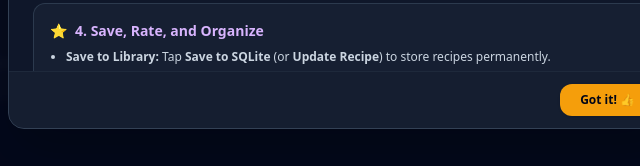
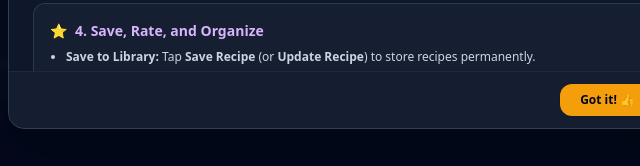
Before and after one commit to olddev75/recipe-parser, a website: page public/index.html in a window 1280 px wide. Both pictures are taken after a click on the button "Learn how to use Recipe Deck". Shown: the part 631-797 px from the top of the page, 296-936 px from the left. Drawn offline with nearby package versions, Linux system fonts and the light colour scheme; no server answers.

Commit message:
fix(ui): update 'Save to SQLite' button and guide labels to 'Save Recipe'

```diff
--- a/public/index.html
+++ b/public/index.html
@@ -187,7 +187,7 @@
               </button>
               <button onclick="saveCurrentRecipe()" id="saveBtn" class="px-3 py-1.5 bg-emerald-600 hover:bg-emerald-500 text-white rounded-lg text-xs font-semibold transition flex items-center gap-1 cursor-pointer shadow" title="Save this recipe to your library">
                 <span>💾</span>
-                <span id="saveBtnLabel">Save to SQLite</span>
+                <span id="saveBtnLabel">Save Recipe</span>
               </button>
               <button onclick="window.print()" id="printBtn" class="px-3 py-1.5 bg-slate-700 hover:bg-slate-600 text-white rounded-lg text-xs font-semibold transition cursor-pointer" title="Print this recipe or save as a PDF">
                 <span>🖨️</span>
@@ -486,7 +486,7 @@
             <h3 id="helpSec4Title">4. Save, Rate, and Organize</h3>
           </div>
           <ul class="text-xs text-slate-300 space-y-1.5 pl-4 list-disc">
-            <li id="helpSec4Point1"><strong>Save to Library:</strong> Tap <strong>Save to SQLite</strong> (or <strong>Update Recipe</strong>) to store recipes permanently.</li>
+            <li id="helpSec4Point1"><strong>Save to Library:</strong> Tap <strong>Save Recipe</strong> (or <strong>Update Recipe</strong>) to store recipes permanently.</li>
             <li id="helpSec4Point2"><strong>Star Ratings:</strong> Tap 1 to 5 stars to keep track of your favorite meals.</li>
             <li id="helpSec4Point3"><strong>Difficulty Badge:</strong> Tap the difficulty pill to toggle between 🟢 Easy, 🟡 Medium, and 🔴 Hard.</li>
             <li id="helpSec4Point4"><strong>Tag Filter Pills:</strong> Click protein or cuisine pills (like Chicken, Pasta, Thai) in the sidebar to filter your collection with one tap.</li>
@@ -568,7 +568,7 @@
         helpSec3Point2: "<strong>Screen Stays On:</strong> The app keeps your phone or computer screen awake while you cook so it won't fall asleep.",
         helpSec3Point3: "<strong>Instant Kitchen Timers:</strong> Whenever a recipe step says 'cook for 15 minutes', a timer button appears. Tap it to start a live countdown.",
         helpSec4Title: "4. Save, Rate, and Organize",
-        helpSec4Point1: "<strong>Save to Library:</strong> Tap <strong>Save to SQLite</strong> (or <strong>Update Recipe</strong>) to store recipes permanently.",
+        helpSec4Point1: "<strong>Save to Library:</strong> Tap <strong>Save Recipe</strong> (or <strong>Update Recipe</strong>) to store recipes permanently.",
         helpSec4Point2: "<strong>Star Ratings:</strong> Tap 1 to 5 stars to keep track of your favorite meals.",
         helpSec4Point3: "<strong>Difficulty Badge:</strong> Tap the difficulty pill to toggle between 🟢 Easy, 🟡 Medium, and 🔴 Hard.",
         helpSec4Point4: "<strong>Tag Filter Pills:</strong> Click protein or cuisine pills (like Chicken, Pasta, Thai) in the sidebar to filter your collection with one tap.",
@@ -602,7 +602,7 @@
         imperialBtn: "Imperial (oz / cups)",
         servingsLabel: "Servings:",
         cookModeBtn: "Cook Mode",
-        saveBtn: "Save to SQLite",
+        saveBtn: "Save Recipe",
         updateBtn: "Update Recipe",
         printBtn: "Print",
         addNextBtn: "Add Next",
@@ -709,7 +709,7 @@
         helpSec3Point2: "<strong>Pantalla encendida:</strong> La pantalla de tu teléfono o computadora no se apagará mientras cocinas.",
         helpSec3Point3: "<strong>Temporizadores listos:</strong> Si un paso dice 'hornear 20 minutos', toca el botón del temporizador para iniciar la cuenta regresiva.",
         helpSec4Title: "4. Guardar, valorar y organizar",
-        helpSec4Point1: "<strong>Guardar en biblioteca:</strong> Toca <strong>Guardar en SQLite</strong> (o <strong>Actualizar Receta</strong>).",
+        helpSec4Point1: "<strong>Guardar en biblioteca:</strong> Toca <strong>Guardar Receta</strong> (o <strong>Actualizar Receta</strong>).",
         helpSec4Point2: "<strong>Estrellas:</strong> Toca de 1 a 5 estrellas para recordar tus platos favoritos.",
         helpSec4Point3: "<strong>Dificultad:</strong> Cambia entre 🟢 Fácil, 🟡 Media y 🔴 Difícil con un toque.",
         helpSec4Point4: "<strong>Etiquetas:</strong> Toca las etiquetas (Pollo, Pasta, etc.) en el panel lateral para filtrar recetas.",
@@ -743,7 +743,7 @@
         imperialBtn: "Imperial (oz / tazas)",
         servingsLabel: "Porciones:",
         cookModeBtn: "Modo Cocina",
-        saveBtn: "Guardar en SQLite",
+        saveBtn: "Guardar Receta",
         updateBtn: "Actualizar Receta",
         printBtn: "Imprimir",
         addNextBtn: "Añadir Siguiente",
@@ -850,7 +850,7 @@
         helpSec3Point2: "<strong>Écran toujours allumé :</strong> Votre écran reste éveillé pendant que vous cuisinez.",
         helpSec3Point3: "<strong>Minuteurs automatiques :</strong> Cliquez sur les minuteurs détectés pour lancer un compte à rebours.",
         helpSec4Title: "4. Enregistrer, noter et organiser",
-        helpSec4Point1: "<strong>Enregistrer :</strong> Cliquez sur <strong>Enregistrer</strong> pour sauvegarder durablement.",
+        helpSec4Point1: "<strong>Enregistrer :</strong> Cliquez sur <strong>Enregistrer la recette</strong> pour sauvegarder durablement.",
         helpSec4Point2: "<strong>Étoiles :</strong> Notez de 1 à 5 étoiles pour retrouver vos recettes préférées.",
         helpSec4Point3: "<strong>Difficulté :</strong> Basculez entre 🟢 Facile, 🟡 Moyen et 🔴 Difficile.",
         helpSec4Point4: "<strong>Étiquettes :</strong> Filtrez votre carnet en un clic grâce aux étiquettes (Poulet, Pâtes...).",
@@ -884,7 +884,7 @@
         imperialBtn: "Impérial (oz / tasses)",
         servingsLabel: "Portions :",
         cookModeBtn: "Mode Cuisine",
-        saveBtn: "Enregistrer",
+        saveBtn: "Enregistrer la recette",
         updateBtn: "Mettre à jour",
         printBtn: "Imprimer",
         addNextBtn: "Ajouter Suivante",
@@ -991,7 +991,7 @@
         helpSec3Point2: "<strong>Bildschirm bleibt an:</strong> Dein Display schaltet sich beim Kochen nicht ab.",
         helpSec3Point3: "<strong>Küchentimer:</strong> Klicke auf erkannte Zeitangaben, um sofort einen Timer zu starten.",
         helpSec4Title: "4. Speichern, bewerten und organisieren",
-        helpSec4Point1: "<strong>Speichern:</strong> Sichere deine Rezepte mit <strong>In SQLite speichern</strong>.",
+        helpSec4Point1: "<strong>Speichern:</strong> Sichere deine Rezepte mit <strong>Rezept speichern</strong>.",
         helpSec4Point2: "<strong>Sterne:</strong> Vergib 1 bis 5 Sterne für deine Lieblingsgerichte.",
         helpSec4Point3: "<strong>Schwierigkeit:</strong> Wähle zwischen 🟢 Einfach, 🟡 Mittel und 🔴 Schwer.",
         helpSec4Point4: "<strong>Tags:</strong> Filtere deine Sammlung schnell über die Tag-Schaltflächen.",
@@ -1025,7 +1025,7 @@
         imperialBtn: "Imperial (oz / cups)",
         servingsLabel: "Portionen:",
         cookModeBtn: "Kochmodus",
-        saveBtn: "In SQLite speichern",
+        saveBtn: "Rezept speichern",
         updateBtn: "Rezept aktualisieren",
         printBtn: "Drucken",
         addNextBtn: "Nächstes Rezept",
@@ -1132,7 +1132,7 @@
         helpSec3Point2: "<strong>Schermo sempre attivo:</strong> Lo schermo non si spegne mentre cucini.",
         helpSec3Point3: "<strong>Timer da cucina:</strong> Tocca i timer riconosciuti per far partire il conto alla rovescia.",
         helpSec4Title: "4. Salvare, valutare e organizzare",
-        helpSec4Point1: "<strong>Salva:</strong> Tocca <strong>Salva in SQLite</strong> per memorizzare la ricetta.",
+        helpSec4Point1: "<strong>Salva:</strong> Tocca <strong>Salva Ricetta</strong> per memorizzare la ricetta.",
         helpSec4Point2: "<strong>Stelle:</strong> Dai da 1 a 5 stelle ai tuoi piatti preferiti.",
         helpSec4Point3: "<strong>Difficoltà:</strong> Alterna tra 🟢 Facile, 🟡 Media e 🔴 Difficile.",
         helpSec4Point4: "<strong>Tag:</strong> Filtra velocemente la raccolta toccando le etichette.",
@@ -1166,7 +1166,7 @@
         imperialBtn: "Imperiale (oz / tazze)",
         servingsLabel: "Porzioni:",
         cookModeBtn: "Modalità Cucina",
-        saveBtn: "Salva in SQLite",
+        saveBtn: "Salva Ricetta",
         updateBtn: "Aggiorna Ricetta",
         printBtn: "Stampa",
         addNextBtn: "Aggiungi Successiva",
@@ -1273,7 +1273,7 @@
         helpSec3Point2: "<strong>หน้าจอไม่ดับ:</strong> หน้าจออุปกรณ์ของคุณจะเปิดตลอดเวลาขณะทำอาหาร",
         helpSec3Point3: "<strong>ตัวจับเวลาในตัว:</strong> แตะปุ่มจับเวลาที่ตรวจพบเพื่อเริ่มนับถอยหลังได้ทันที",
         helpSec4Title: "4. บันทึก ให้คะแนน และจัดหมวดหมู่",
-        helpSec4Point1: "<strong>บันทึก:</strong> แตะ <strong>บันทึกลง SQLite</strong> เพื่อเก็บสูตรอาหารไว้",
+        helpSec4Point1: "<strong>บันทึก:</strong> แตะ <strong>บันทึกสูตรอาหาร</strong> เพื่อเก็บสูตรอาหารไว้",
         helpSec4Point2: "<strong>ให้ดาว:</strong> แตะ 1 ถึง 5 ดาวสำหรับเมนูโปรดของคุณ",
         helpSec4Point3: "<strong>ความยาก:</strong> สลับระหว่าง 🟢 ง่าย, 🟡 ปานกลาง, 🔴 ยาก",
         helpSec4Point4: "<strong>แท็ก:</strong> แตะป้ายแท็กด้านข้างเพื่อกรองสูตรอาหารทันที",
@@ -1307,7 +1307,7 @@
         imperialBtn: "อิมพีเรียล (ออนซ์ / ถ้วย)",
         servingsLabel: "จำนวนที่เสิร์ฟ:",
         cookModeBtn: "โหมดทำอาหาร",
-        saveBtn: "บันทึกลง SQLite",
+        saveBtn: "บันทึกสูตรอาหาร",
         updateBtn: "อัปเดตสูตรอาหาร",
         printBtn: "พิมพ์สูตร",
         addNextBtn: "เพิ่มสูตรถัดไป",
@@ -1414,7 +1414,7 @@
         helpSec3Point2: "<strong>画面スリープ防止:</strong> 調理中に画面が自動で暗くなったり消えたりしません。",
         helpSec3Point3: "<strong>ワンタップタイマー:</strong> 「20分煮込む」などの手順で表示されるタイマーボタンですぐに計測できます。",
         helpSec4Title: "4. 保存・評価・タグ管理",
-        helpSec4Point1: "<strong>保存:</strong> <strong>SQLiteに保存</strong>（または <strong>レシピを更新</strong>）で安全に保存。",
+        helpSec4Point1: "<strong>保存:</strong> <strong>レシピを保存</strong>（または <strong>レシピを更新</strong>）で安全に保存。",
         helpSec4Point2: "<strong>スター評価:</strong> お気に入りレシピに 1〜5 つ星を付けられます。",
         helpSec4Point3: "<strong>難易度:</strong> 🟢 簡単、🟡 普通、🔴 本格的 をタップで切り替え。",
         helpSec4Point4: "<strong>タグ絞り込み:</strong> サイドバーのタグ（鶏肉、パスタなど）をタップしてすぐに検索できます。",
@@ -1448,7 +1448,7 @@
         imperialBtn: "ヤード・ポンド法 (oz / cups)",
         servingsLabel: "人数・分量:",
         cookModeBtn: "クックモード",
-        saveBtn: "SQLiteに保存",
+        saveBtn: "レシピを保存",
         updateBtn: "レシピを更新",
         printBtn: "印刷",
         addNextBtn: "次のレシピを追加",
@@ -1555,7 +1555,7 @@
         helpSec3Point2: "<strong>Màn hình luôn sáng:</strong> Màn hình thiết bị sẽ không bị tắt trong lúc bạn đang nấu.",
         helpSec3Point3: "<strong>Hẹn giờ tiện lợi:</strong> Nhấn vào các nút hẹn giờ xuất hiện trong hướng dẫn để đếm ngược.",
         helpSec4Title: "4. Lưu, Đánh giá và Gắn thẻ",
-        helpSec4Point1: "<strong>Lưu trữ:</strong> Nhấn <strong>Lưu vào SQLite</strong> để lưu công thức vĩnh viễn.",
+        helpSec4Point1: "<strong>Lưu trữ:</strong> Nhấn <strong>Lưu Công Thức</strong> để lưu công thức vĩnh viễn.",
         helpSec4Point2: "<strong>Số sao:</strong> Đánh giá từ 1 đến 5 sao cho món ăn yêu thích.",
         helpSec4Point3: "<strong>Độ khó:</strong> Nhấn để đổi giữa 🟢 Dễ, 🟡 Vừa và 🔴 Khó.",
         helpSec4Point4: "<strong>Bộ lọc thẻ:</strong> Nhấn vào các thẻ (Gà, Mì,...) để tìm kiếm nhanh.",
@@ -1589,7 +1589,7 @@
         imperialBtn: "Hệ Anh (oz / cốc)",
         servingsLabel: "Khẩu phần:",
         cookModeBtn: "Chế độ Nấu",
-        saveBtn: "Lưu vào SQLite",
+        saveBtn: "Lưu Công Thức",
         updateBtn: "Cập nhật công thức",
         printBtn: "In",
         addNextBtn: "Thêm tiếp",
@@ -1696,7 +1696,7 @@
         helpSec3Point2: "<strong>屏幕常亮：</strong> 做菜过程中屏幕自动保持常亮，绝不黑屏。",
         helpSec3Point3: "<strong>内置定时器：</strong> 识别到“烘烤20分钟”等步骤时会自动生成计时按钮，点击即可倒计时。",
         helpSec4Title: "4. 保存、星级评分与标签分类",
-        helpSec4Point1: "<strong>保存收藏：</strong> 点击 <strong>保存至 SQLite</strong>，永久存储在本地数据库。",
+        helpSec4Point1: "<strong>保存收藏：</strong> 点击 <strong>保存食谱</strong>，永久存储在本地数据库。",
         helpSec4Point2: "<strong>星级评价：</strong> 点击 1 到 5 星，收藏您的最爱佳肴。",
         helpSec4Point3: "<strong>烹饪难度：</strong> 🟢 简单、🟡 中等、🔴 困难 一键切换。",
         helpSec4Point4: "<strong>分类标签：</strong> 点击侧边栏标签（如鸡肉、面食、快手菜）快速筛选。",
@@ -1730,7 +1730,7 @@
         imperialBtn: "英制 (oz / 杯)",
         servingsLabel: "份量:",
         cookModeBtn: "烹饪模式",
-        saveBtn: "保存至 SQLite",
+        saveBtn: "保存食谱",
         updateBtn: "更新食谱",
         printBtn: "打印",
         addNextBtn: "添加下一道",
@@ -1837,7 +1837,7 @@
         helpSec3Point2: "<strong>Tela sempre ligada:</strong> A tela não desliga enquanto você cozinha.",
         helpSec3Point3: "<strong>Temporizadores rápidos:</strong> Toque nos botões de tempo para iniciar a contagem regressiva.",
         helpSec4Title: "4. Salvar, avaliar e organizar",
-        helpSec4Point1: "<strong>Salvar:</strong> Toque em <strong>Salvar no SQLite</strong> para guardar permanentemente.",
+        helpSec4Point1: "<strong>Salvar:</strong> Toque em <strong>Salvar Receita</strong> para guardar permanentemente.",
         helpSec4Point2: "<strong>Estrelas:</strong> Avalie de 1 a 5 estrelas para destacar suas receitas favoritas.",
         helpSec4Point3: "<strong>Dificuldade:</strong> Alterne entre 🟢 Fácil, 🟡 Média e 🔴 Difícil.",
         helpSec4Point4: "<strong>Tags:</strong> Filtre sua coleção tocando nas etiquetas laterais.",
@@ -1871,7 +1871,7 @@
         imperialBtn: "Imperial (oz / xícaras)",
         servingsLabel: "Porções:",
         cookModeBtn: "Modo Cozinha",
-        saveBtn: "Salvar no SQLite",
+        saveBtn: "Salvar Receita",
         updateBtn: "Atualizar Receita",
         printBtn: "Imprimir",
         addNextBtn: "Adicionar Próxima",
```
